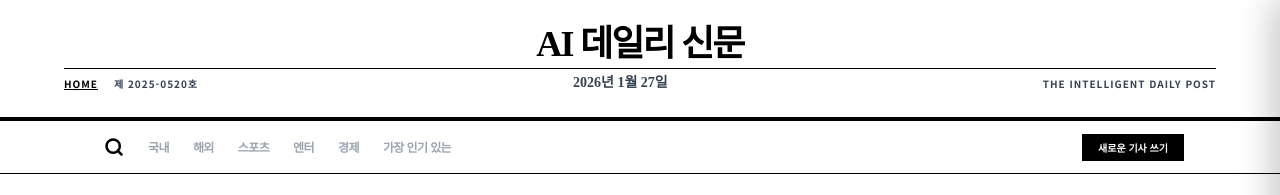
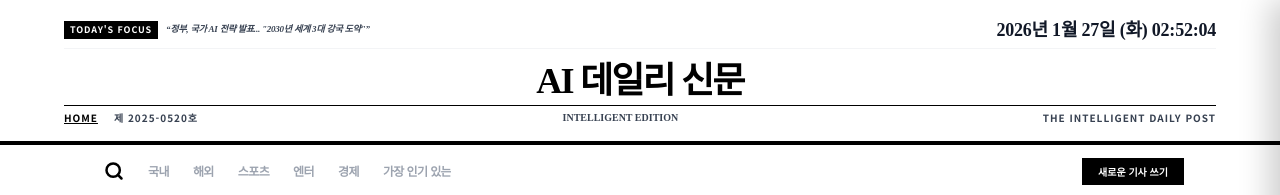
Before and after one commit to uog3958-cloud/2026-Teamproject, a React (Vite) app: page / in a window 1280 px wide. Shown: the top 195 px of the page. Built offline with nearby package versions, Linux system fonts and the light colour scheme.

Commit message:
feat: Display real-time date and time
Update the application to display the current date and time, including day of the week, hours, minutes, and seconds. This change also refactors the date formatting logic to be more dynamic and real-time.

```diff
--- a/App.tsx
+++ b/App.tsx
@@ -18,6 +18,9 @@ const App: React.FC = () => {
   const [isAnimating, setIsAnimating] = useState(false);
   const [isGenerating, setIsGenerating] = useState(false);
 
+  // 실시간 시간 상태
+  const [currentTime, setCurrentTime] = useState(new Date());
+
   // 돋보기 모드 상태
   const [isMagnifierOn, setIsMagnifierOn] = useState(false);
   const [mousePos, setMousePos] = useState({ x: 0, y: 0 });
@@ -36,10 +39,28 @@ const App: React.FC = () => {
     imageStyle: 'photo'
   });
 
-  const today = useMemo(() => {
-    const d = new Date();
-    return `${d.getFullYear()}년 ${d.getMonth() + 1}월 ${d.getDate()}일`;
+  // 실시간 시간 업데이트 (1초 단위)
+  useEffect(() => {
+    const timer = setInterval(() => {
+      setCurrentTime(new Date());
+    }, 1000);
+    return () => clearInterval(timer);
   }, []);
+
+  const formattedTime = useMemo(() => {
+    const d = currentTime;
+    const weekDays = ['일', '월', '화', '수', '목', '금', '토'];
+    const dayOfWeek = weekDays[d.getDay()];
+    const hours = d.getHours().toString().padStart(2, '0');
+    const minutes = d.getMinutes().toString().padStart(2, '0');
+    const seconds = d.getSeconds().toString().padStart(2, '0');
+    return `${d.getFullYear()}년 ${d.getMonth() + 1}월 ${d.getDate()}일 (${dayOfWeek}) ${hours}:${minutes}:${seconds}`;
+  }, [currentTime]);
+
+  const todaysFocus = useMemo(() => {
+    const mainArticle = articles[0];
+    return mainArticle ? mainArticle.title : "새로운 시대를 여는 AI 데일리 신문";
+  }, [articles]);
 
   const currentCategory = CATEGORIES[catIdx];
   const currentSpread = useMemo(() => {
@@ -245,8 +266,6 @@ const App: React.FC = () => {
   };
 
   const HomeView: React.FC = () => {
-    // 홈 화면 데이터 구성 (각 카테고리별 첫 기사들 위주)
-    const featuredArticles = articles.slice(0, 10);
     const heroArticle = articles[0];
     const gridArticles = articles.slice(1, 9);
 
@@ -357,7 +376,19 @@ const App: React.FC = () => {
         </div>
       </aside>
 
-      <header className="bg-white border-b-4 border-black px-8 py-6 flex flex-col items-center shrink-0 z-50">
+      <header className="bg-white border-b-4 border-black px-8 py-4 flex flex-col items-center shrink-0 z-50">
+        {/* 최상단 포커스 & 실시간 시계 영역 */}
+        <div className="w-full max-w-6xl flex justify-between items-center mb-3 text-[9px] font-bold text-gray-500 tracking-tight border-b border-gray-100 pb-1">
+          <div className="flex items-center gap-2 overflow-hidden">
+            <span className="bg-black text-white px-1.5 py-0.5 font-black uppercase tracking-widest flex-shrink-0">TODAY'S FOCUS</span>
+            <span className="serif-font italic text-gray-700 truncate">“{todaysFocus}”</span>
+          </div>
+          {/* 실시간 시계 (1초 업데이트, 요일 포함, text-lg로 크기 확대) */}
+          <div className="serif-font font-black text-gray-900 flex-shrink-0 ml-4 text-lg">
+            {formattedTime}
+          </div>
+        </div>
+
         <h1
           className="text-4xl font-black tracking-tighter serif-font uppercase mb-1 cursor-pointer hover:opacity-80 transition-opacity"
           onClick={() => setView('home')}
@@ -369,7 +400,7 @@ const App: React.FC = () => {
              <button onClick={() => setView('home')} className={`hover:text-black transition-colors ${view === 'home' ? 'text-black underline' : 'text-gray-400'}`}>HOME</button>
              <span>제 2025-0520호</span>
           </div>
-          <span className="text-sm font-black tracking-normal serif-font">{today}</span>
+          <span className="text-[10px] font-black tracking-normal serif-font">INTELLIGENT EDITION</span>
           <span>THE INTELLIGENT DAILY POST</span>
         </div>
       </header>
@@ -463,7 +494,7 @@ const App: React.FC = () => {
             top: `${mousePos.y - LENS_SIZE / 2}px`,
           }}
         >
-          {/* 렌즈 내부 확대 내용 (동일한 UI를 복제하여 transform 적용) */}
+          {/* 렌즈 내부 확대 내용 */}
           <div
             className="absolute bg-[#d1d5db]"
             style={{
```
